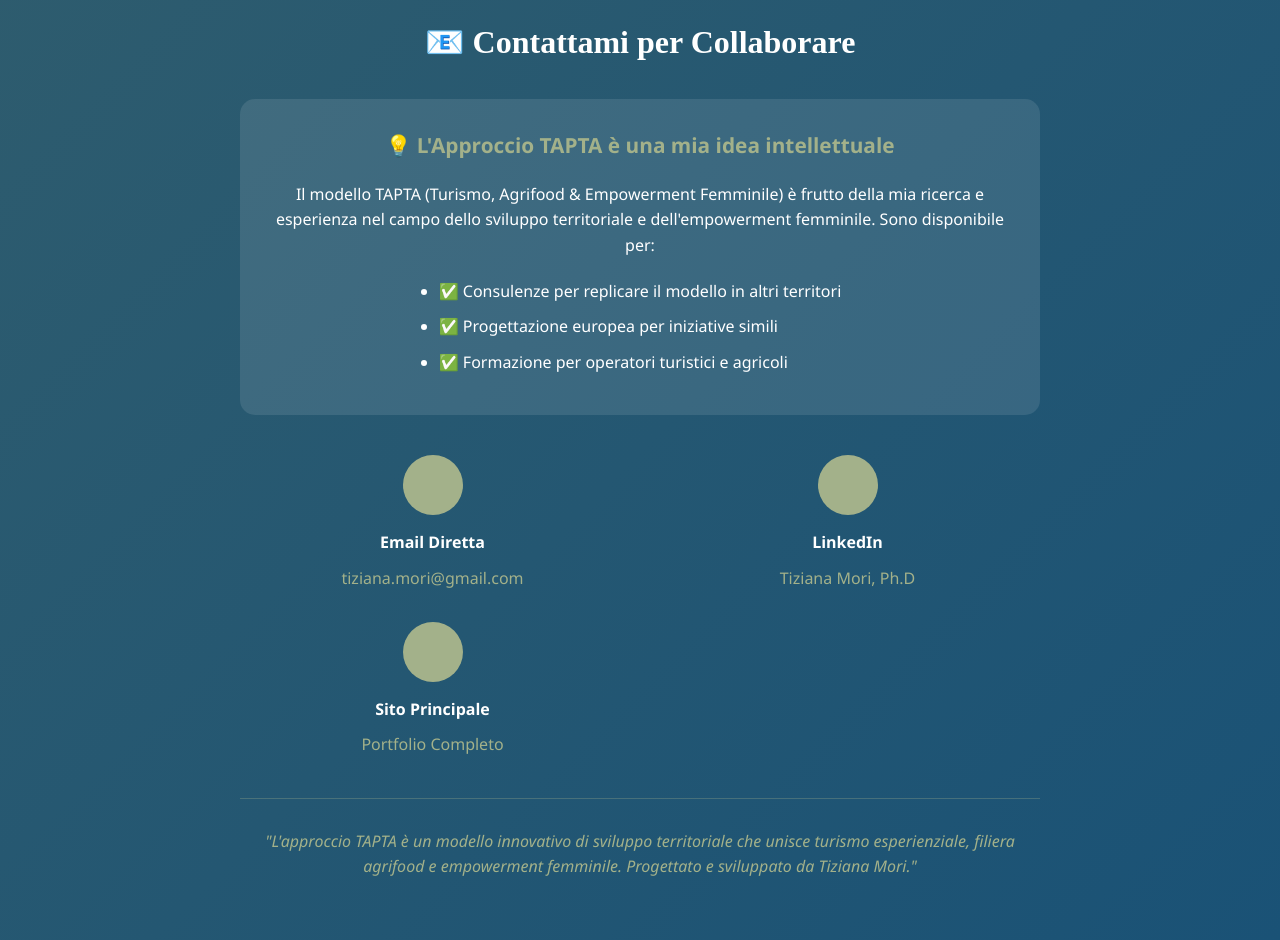
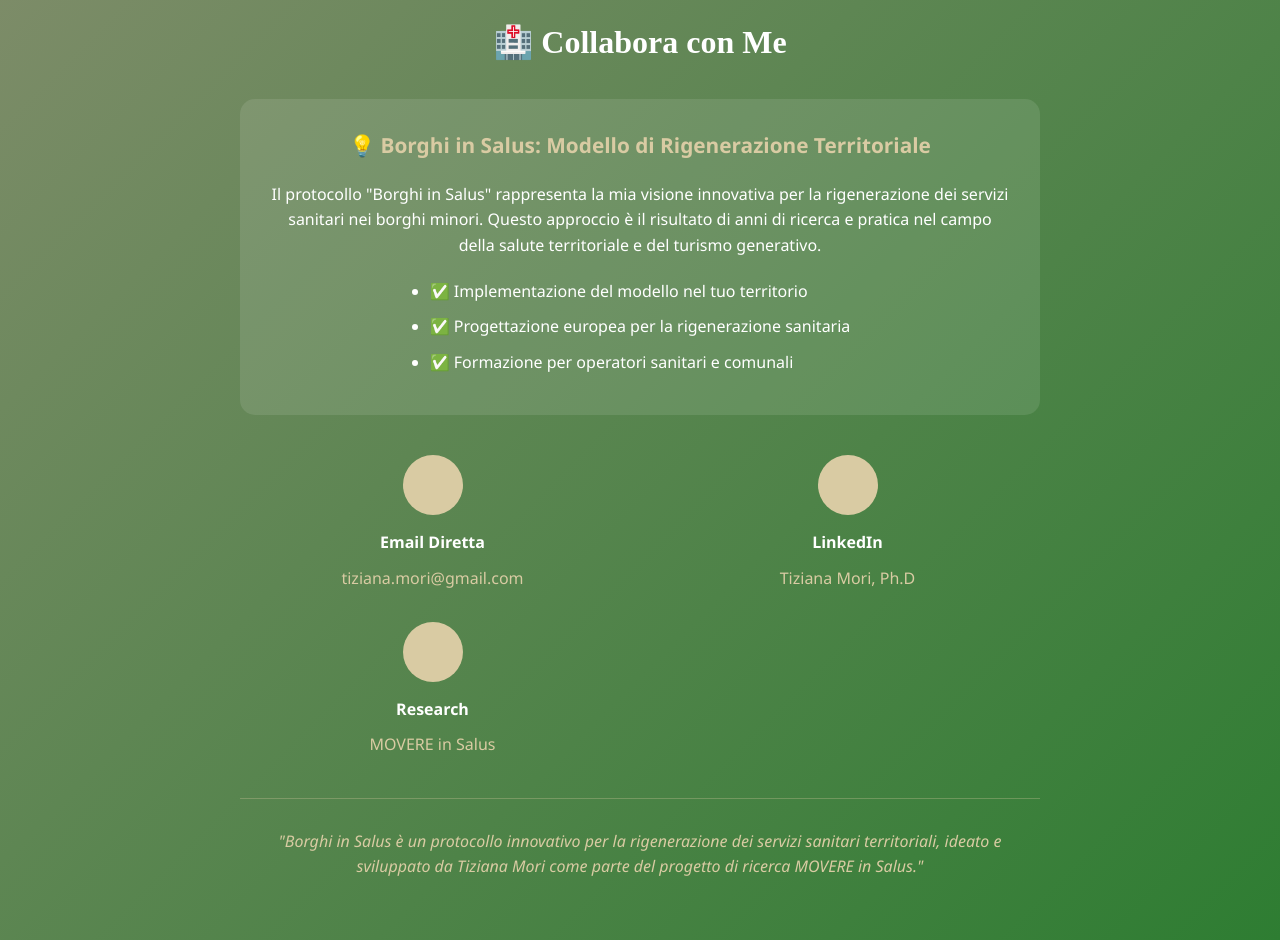
Before and after one commit to TizMori/tiziana-mori-europrogettazione, a plain HTML site: page modello-borghi-salus.html in a window 1280 px wide. Shown: the part 2560-3500 px from the top of the page. Drawn offline with Linux system fonts and the light colour scheme.

Commit message:
Update modello-borghi-salus.html

```diff
--- a/modello-borghi-salus.html
+++ b/modello-borghi-salus.html
@@ -316,61 +316,62 @@
       </div>
     </div>
   </footer>
-      <!-- Sezione Contatti e Crediti - TAPTA -->
-<section style="background: linear-gradient(135deg, #2E5C6E 0%, #1a5276 100%); color: white; padding: 60px 0; margin-top: 50px;">
+      <!-- Sezione Contatti e Crediti - BORGHI IN SALUS -->
+<section style="background: linear-gradient(135deg, #7E8C69 0%, #2e7d32 100%); color: white; padding: 60px 0; margin-top: 50px;">
     <div class="container">
         <div style="text-align: center; max-width: 800px; margin: 0 auto;">
-            <h3 style="font-size: 2rem; margin-bottom: 30px; font-family: 'Merriweather', serif;">📧 Contattami per Collaborare</h3>
+            <h3 style="font-size: 2rem; margin-bottom: 30px; font-family: 'Merriweather', serif;">🏥 Collabora con Me</h3>
 
             <div style="background: rgba(255,255,255,0.1); padding: 30px; border-radius: 15px; margin-bottom: 30px;">
-                <h4 style="color: #A3B18A; margin-bottom: 20px; font-size: 1.3rem;">💡 L'Approccio TAPTA è una mia idea intellettuale</h4>
+                <h4 style="color: #D9CBA3; margin-bottom: 20px; font-size: 1.3rem;">💡 Borghi in Salus: Modello di Rigenerazione Territoriale</h4>
                 <p style="margin-bottom: 20px; line-height: 1.6;">
-                    Il modello TAPTA (Turismo, Agrifood & Empowerment Femminile) è frutto della mia ricerca e esperienza nel campo
-                    dello sviluppo territoriale e dell'empowerment femminile. Sono disponibile per:
+                    Il protocollo "Borghi in Salus" rappresenta la mia visione innovativa per la rigenerazione dei servizi
+                    sanitari nei borghi minori. Questo approccio è il risultato di anni di ricerca e pratica nel campo
+                    della salute territoriale e del turismo generativo.
                 </p>
                 <ul style="text-align: left; display: inline-block; margin: 0 auto;">
-                    <li style="margin-bottom: 10px;">✅ Consulenze per replicare il modello in altri territori</li>
-                    <li style="margin-bottom: 10px;">✅ Progettazione europea per iniziative simili</li>
-                    <li style="margin-bottom: 10px;">✅ Formazione per operatori turistici e agricoli</li>
+                    <li style="margin-bottom: 10px;">✅ Implementazione del modello nel tuo territorio</li>
+                    <li style="margin-bottom: 10px;">✅ Progettazione europea per la rigenerazione sanitaria</li>
+                    <li style="margin-bottom: 10px;">✅ Formazione per operatori sanitari e comunali</li>
                 </ul>
             </div>
 
             <div style="display: grid; grid-template-columns: repeat(auto-fit, minmax(250px, 1fr)); gap: 30px; margin-top: 40px;">
                 <div style="text-align: center;">
-                    <div style="background: #A3B18A; width: 60px; height: 60px; border-radius: 50%; display: flex; align-items: center; justify-content: center; margin: 0 auto 15px;">
-                        <i class="fas fa-envelope" style="font-size: 1.5rem; color: #2E5C6E;"></i>
+                    <div style="background: #D9CBA3; width: 60px; height: 60px; border-radius: 50%; display: flex; align-items: center; justify-content: center; margin: 0 auto 15px;">
+                        <i class="fas fa-envelope" style="font-size: 1.5rem; color: #7E8C69;"></i>
                     </div>
                     <h4 style="margin-bottom: 10px;">Email Diretta</h4>
-                    <a href="mailto:tiziana.mori@gmail.com" style="color: #A3B18A; text-decoration: none;">
+                    <a href="mailto:tiziana.mori@gmail.com" style="color: #D9CBA3; text-decoration: none;">
                         tiziana.mori@gmail.com
                     </a>
                 </div>
 
                 <div style="text-align: center;">
-                    <div style="background: #A3B18A; width: 60px; height: 60px; border-radius: 50%; display: flex; align-items: center; justify-content: center; margin: 0 auto 15px;">
-                        <i class="fab fa-linkedin" style="font-size: 1.5rem; color: #2E5C6E;"></i>
+                    <div style="background: #D9CBA3; width: 60px; height: 60px; border-radius: 50%; display: flex; align-items: center; justify-content: center; margin: 0 auto 15px;">
+                        <i class="fab fa-linkedin" style="font-size: 1.5rem; color: #7E8C69;"></i>
                     </div>
                     <h4 style="margin-bottom: 10px;">LinkedIn</h4>
-                    <a href="https://www.linkedin.com/in/tiziana-mori-ph-d-98751a69/" target="_blank" style="color: #A3B18A; text-decoration: none;">
+                    <a href="https://www.linkedin.com/in/tiziana-mori-ph-d-98751a69/" target="_blank" style="color: #D9CBA3; text-decoration: none;">
                         Tiziana Mori, Ph.D
                     </a>
                 </div>
 
                 <div style="text-align: center;">
-                    <div style="background: #A3B18A; width: 60px; height: 60px; border-radius: 50%; display: flex; align-items: center; justify-content: center; margin: 0 auto 15px;">
-                        <i class="fas fa-globe-europe" style="font-size: 1.5rem; color: #2E5C6E;"></i>
+                    <div style="background: #D9CBA3; width: 60px; height: 60px; border-radius: 50%; display: flex; align-items: center; justify-content: center; margin: 0 auto 15px;">
+                        <i class="fas fa-file-medical" style="font-size: 1.5rem; color: #7E8C69;"></i>
                     </div>
-                    <h4 style="margin-bottom: 10px;">Sito Principale</h4>
-                    <a href="https://tizmori.github.io/tiziana-mori-europrogettazione/" target="_blank" style="color: #A3B18A; text-decoration: none;">
-                        Portfolio Completo
+                    <h4 style="margin-bottom: 10px;">Research</h4>
+                    <a href="https://tizym.github.io/movere-in-salus/" target="_blank" style="color: #D9CBA3; text-decoration: none;">
+                        MOVERE in Salus
                     </a>
                 </div>
             </div>
 
-            <div style="margin-top: 40px; padding-top: 30px; border-top: 1px solid rgba(163, 177, 138, 0.3);">
-                <p style="font-style: italic; color: #A3B18A;">
-                    "L'approccio TAPTA è un modello innovativo di sviluppo territoriale che unisce turismo esperienziale,
-                    filiera agrifood e empowerment femminile. Progettato e sviluppato da Tiziana Mori."
+            <div style="margin-top: 40px; padding-top: 30px; border-top: 1px solid rgba(217, 203, 163, 0.3);">
+                <p style="font-style: italic; color: #D9CBA3;">
+                    "Borghi in Salus è un protocollo innovativo per la rigenerazione dei servizi sanitari territoriali,
+                    ideato e sviluppato da Tiziana Mori come parte del progetto di ricerca MOVERE in Salus."
                 </p>
             </div>
         </div>
```
